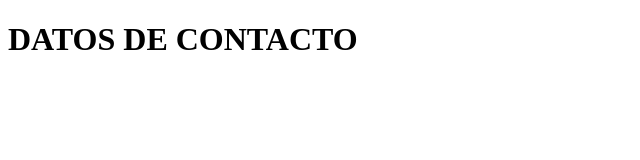
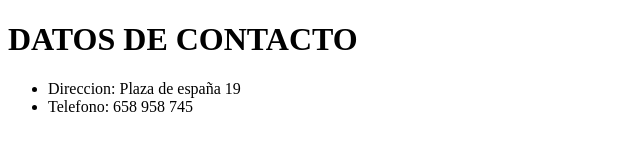
Before and after one commit to alexjoshuaboj/prueba_git, a plain HTML site: page contacto.html in a window 1280 px wide. Shown: the whole page, without its empty margins (0-640 px from the left). Drawn offline with Linux system fonts and the light colour scheme.

Commit message:
titulo telefono contacto

```diff
--- a/contacto.html
+++ b/contacto.html
@@ -9,5 +9,9 @@
 
     <h1>DATOS DE CONTACTO</h1>
 
+    <ul>
+        <li>Direccion: Plaza de españa 19</li>
+        <li>Telefono: 658 958 745</li>
+    </ul>
 </body>
 </html>
```
